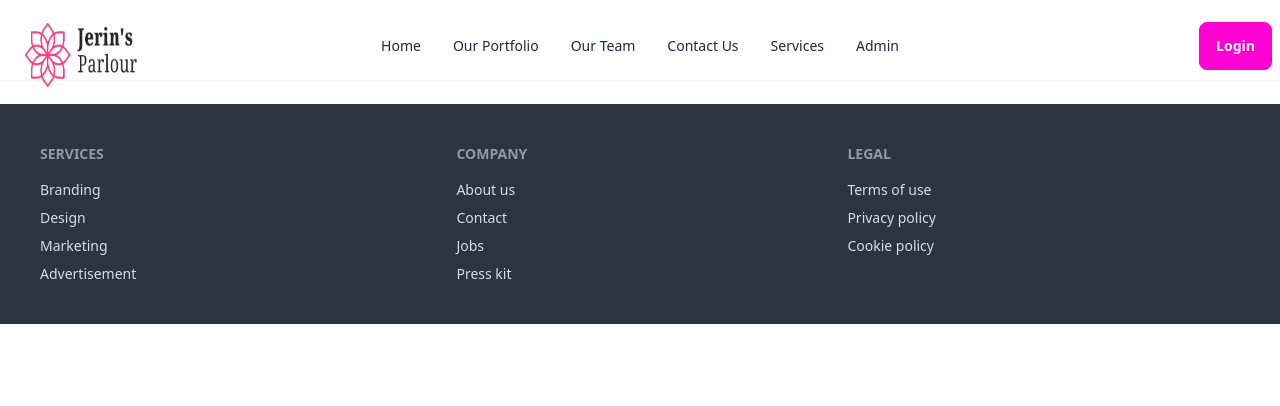
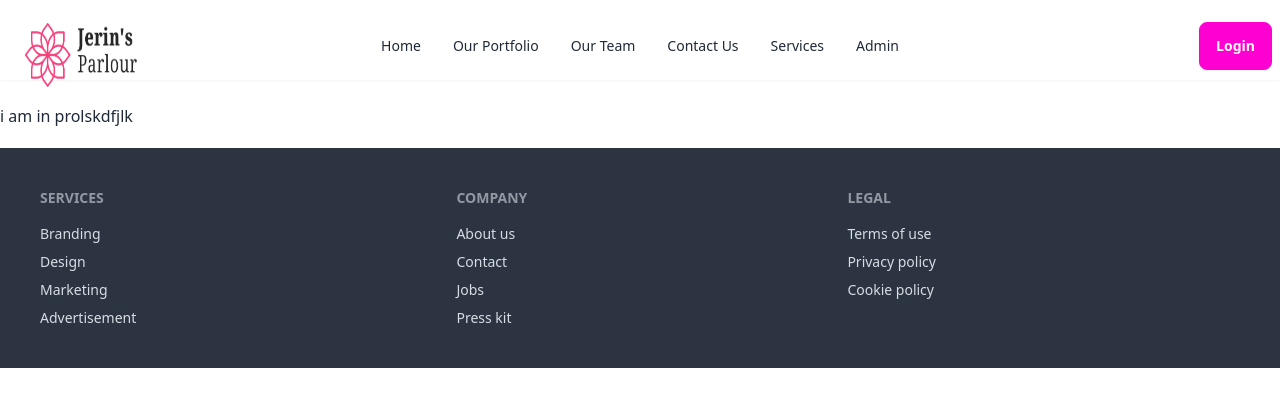
Before and after one commit to mojahidmamu/subro-selon, a React (Vite) app: page /portfolio in a window 1280 px wide. Shown: the top 406 px of the page. Built offline with nearby package versions, Linux system fonts and the light colour scheme.

Commit message:
added new file and folder

```diff
--- a/src/components/Portfolio/Portfolio.jsx
+++ b/src/components/Portfolio/Portfolio.jsx
@@ -1,6 +1,6 @@
 const Portfolio = () => {
   return <div>
-
+    i am in prolskdfjlk
   </div>;
 };
 
```
